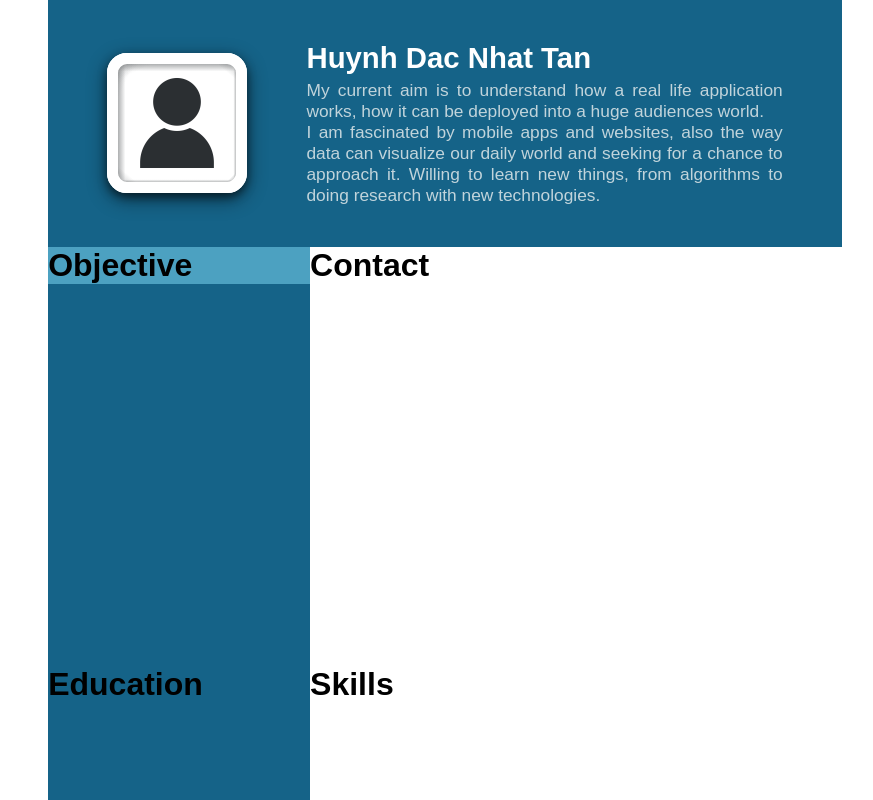
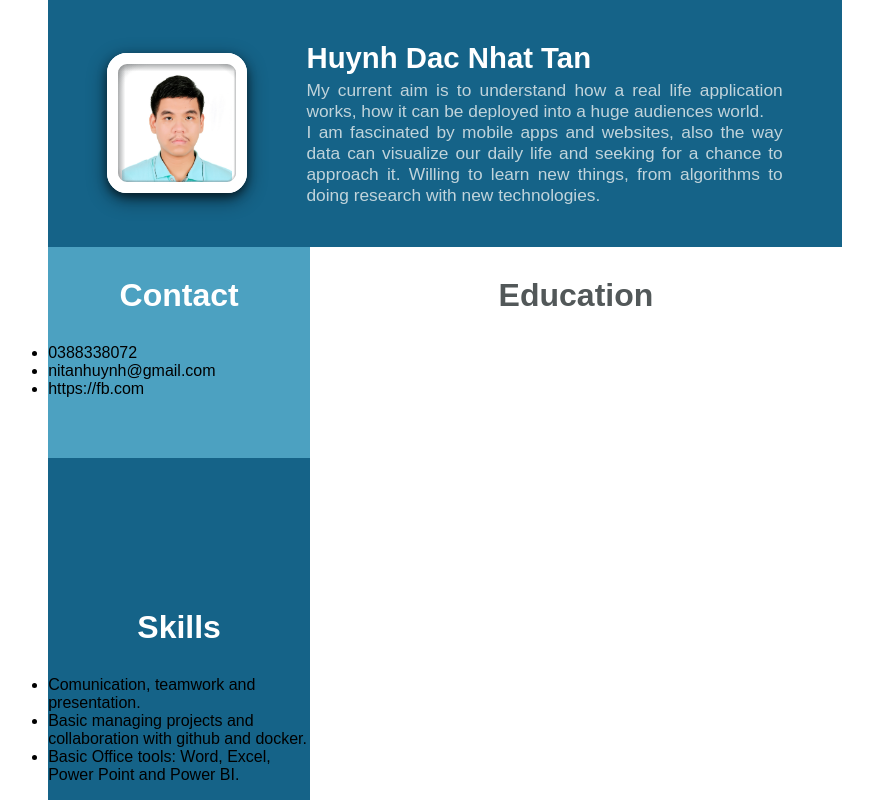
Before and after one commit to NhatTan-uit/MyCV-TanHDN, a React (Create React App) app: page / in a window 1280 px wide. Shown: the top 800 px of the page, without its empty margins (195-1068 px from the left). Built offline with nearby package versions, Linux system fonts and the light colour scheme.

Commit message:
add-information-1

```diff
--- a/src/App.tsx
+++ b/src/App.tsx
@@ -57,9 +57,19 @@ function App() {
                   cvdatabodysub && cvdatabodysub.length > 0 ?
                     cvdatabodysub.map((item, key) => {
                       if (key % 2 == 0) {
-                        return <CardSub key={key} data={item} bgcolor={cvcolor['background-secondary-color']} />
+                        return <CardSub
+                          key={key}
+                          data={item}
+                          bgcolor={cvcolor['background-secondary-color']}
+                          titlecolor={cvcolor['text-color-main']}
+                        />
                       }
-                      else return <CardSub key={key} data={item} bgcolor={cvcolor['background-main-color']} />
+                      else return <CardSub
+                        key={key}
+                        data={item}
+                        bgcolor={cvcolor['background-main-color']}
+                        titlecolor={cvcolor['text-color-main']}
+                      />
                     })
                     :
                     <p>no item</p>
@@ -69,7 +79,12 @@ function App() {
                 {
                   cvdatabodymain && cvdatabodymain.length > 0 ?
                     cvdatabodymain.map((item, key) => {
-                      return <CardSub key={key} data={item} bgcolor={cvcolor['background-secondary-color-blain']} />
+                      return <CardSub
+                        key={key}
+                        data={item}
+                        bgcolor={cvcolor['background-secondary-color-blain']}
+                        titlecolor={cvcolor['text-color-main-blain']}
+                      />
                     })
                     :
                     <p>no item</p>
--- a/src/api.ts
+++ b/src/api.ts
@@ -2,35 +2,51 @@ const cvdata = {
     "header": {
         "image": "nonuser",
         "title": "Huynh Dac Nhat Tan",
-        "content": "My current aim is to understand how a real life application works, how it can be deployed into a huge audiences world.\nI am fascinated by mobile apps and websites, also the way data can visualize our daily world and seeking for a chance to approach it. Willing to learn new things, from algorithms to doing research with new technologies."
+        "content": "My current aim is to understand how a real life application works, how it can be deployed into a huge audiences world.\nI am fascinated by mobile apps and websites, also the way data can visualize our daily life and seeking for a chance to approach it. Willing to learn new things, from algorithms to doing research with new technologies."
     },
     "body": {
-        "main": [
+        "sub": [
             {
                 "title": "Contact",
-                "content": ""
+                "listicon": [
+                    {
+                        "content": "0388338072",
+                    },
+                    {
+                        "content": "nitanhuynh@gmail.com",
+                    },
+                    {
+                        "content": "https://fb.com",
+                    }
+                ]
             },
             {
                 "title": "Skills",
-                "content": ""
+                "listitem": [
+                    {
+                        "content": "Comunication, teamwork and presentation.",
+                    },
+                    {
+                        "content": "Basic managing projects and collaboration with github and docker.",
+                    },
+                    {
+                        "content": "Basic Office tools: Word, Excel, Power Point and Power BI.",
+                    }
+                ],
             },
             {
                 "title": "Certificates",
-                "content": ""
+                "listitem": [],
             }
         ],
-        "sub": [
+        "main": [
             {
-                "title": "Objective",
-                "content": ""
+                "title": "Education",
+                "listitem": [],
             },
             {
-                "title": "Education",
-                "content": ""
-            },
-            {
-                "title": "Projects",
-                "content": ""
+                "title": "Experiences",
+                "listitem": [],
             }
         ]
     }
@@ -42,9 +58,14 @@ export interface CVDataHeader {
     title: string,
 }
 
+export interface datalist {
+    content: string,
+}
+
 export interface CVDataBody {
-    content: string,
     title: string,
+    listitem?: datalist[],
+    listicon?: datalist[],
 }
 
 export const fetchData = async () => {
--- a/src/components/CardSub.tsx
+++ b/src/components/CardSub.tsx
@@ -8,6 +8,7 @@ type Props = {
   listicon?: [];
   content?: String;
   bgcolor: string;
+  titlecolor: string;
   data?: CVDataBody;
 }
 
@@ -17,38 +18,59 @@ const CardWrapper = styled.div<Pick<Props, "bgcolor">>`
     width: 100%;
 `;
 
+const CardHeader = styled.h1<Pick<Props, "titlecolor">>`
+    text-align: center;
+    color: ${props => props.titlecolor};
+`;
+
+const CardSpacer = styled.div`
+  height: 30px;
+`
+
 const CardSub = (props: Props) => {
   return (
     <CardWrapper {...{
       bgcolor: props.bgcolor
     }}>
+      <CardSpacer />
       {
-        props.data? <h1>{props.data.title}</h1>: <p>nodata</p>
+        props.data ?
+          <CardHeader {...{
+            titlecolor: props.titlecolor
+          }}>
+            {props.data.title}
+          </CardHeader>
+          :
+          <CardHeader {...{
+            titlecolor: props.titlecolor
+          }}>
+            nodata
+          </CardHeader>
       }
+      <CardSpacer />
       {
-        props.listitem && props.listitem.length > 0 ?
+        props.data && props.data.listitem && props.data.listitem.length > 0 ?
           <ul>
             {
-              props.listitem.map((item, key) => {
-                return <li key={key}>{item}</li>;
+              props.data.listitem.map((item, key) => {
+                return <li key={key}>{item.content}</li>;
               })
             }
           </ul> : null
       }
       {
-        props.listicon && props.listicon.length > 0 ?
+        props.data && props.data.listicon && props.data.listicon.length > 0 ?
           <ul>
             {
-              props.listicon.map((item, key) => {
-                return <li key={key}>{item}</li>;
+              props.data.listicon.map((item, key) => {
+                return <li key={key}>{item.content}</li>;
               })
             }
           </ul> : null
       }
-      {
-        props.content ? <p>{props.content}</p> : null
-      }
-    </CardWrapper>
+      <CardSpacer />
+      <CardSpacer />
+    </CardWrapper >
   )
 }
 
--- a/src/components/GeneratePDF.tsx
+++ b/src/components/GeneratePDF.tsx
@@ -1,10 +1,16 @@
 import React, { MutableRefObject } from 'react'
 import { useReactToPrint } from 'react-to-print';
+import { styled } from 'styled-components';
 
 //Types
 interface pdfValue {
     divref: MutableRefObject<HTMLDivElement | null>;
 }
+
+//Styles
+const PrintButton = styled.button`
+    padding: 15px;
+`
 
 const GeneratePDF: React.FC<pdfValue> = ({
     divref,
@@ -15,7 +21,7 @@ const GeneratePDF: React.FC<pdfValue> = ({
     });
 
     return (
-        <button onClick={handlePrint}>To PDF</button>
+        <PrintButton onClick={handlePrint}>To PDF</PrintButton>
     )
 }
 
--- a/src/components/SelfImage.tsx
+++ b/src/components/SelfImage.tsx
@@ -1,6 +1,6 @@
 import React from 'react'
 import { styled } from 'styled-components';
-import nonuser from '../assets/nonuser.jpg';
+import hdnt from '../assets/hdnt-uit.jpg';
 
 //components
 import SelfImageInnerShade from './SelfImageInnerShade';
@@ -48,7 +48,7 @@ const SelfImage = (props: Props) => {
     <ImageBorder>
       <SelfImageInnerShade />
       <ImageBorderHide />
-      <HeaderImage src={nonuser} />
+      <HeaderImage src={hdnt} />
     </ImageBorder>
   )
 }
```
Also changed, not shown: src/assets/hdnt-uit.jpg (added).
